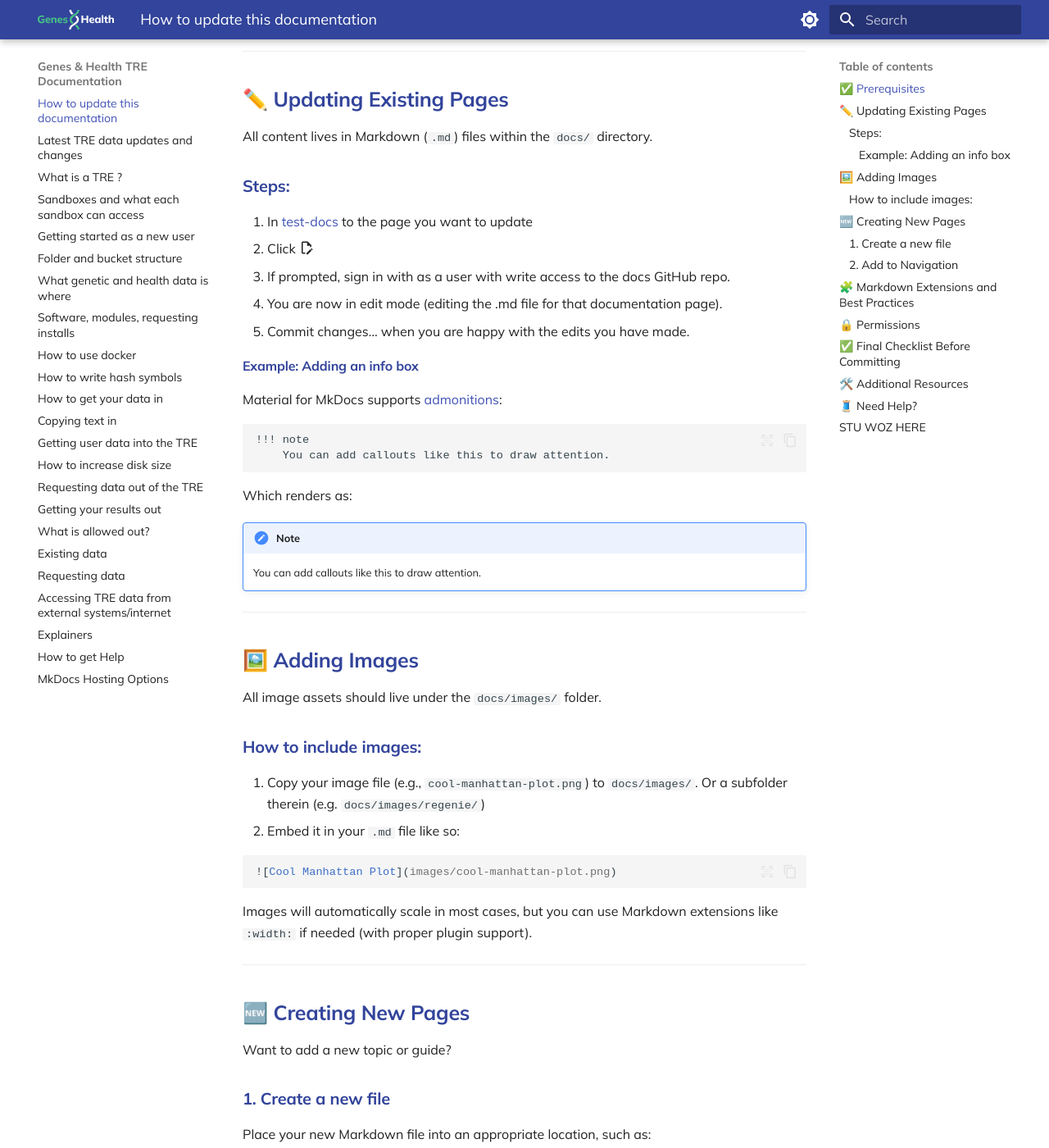
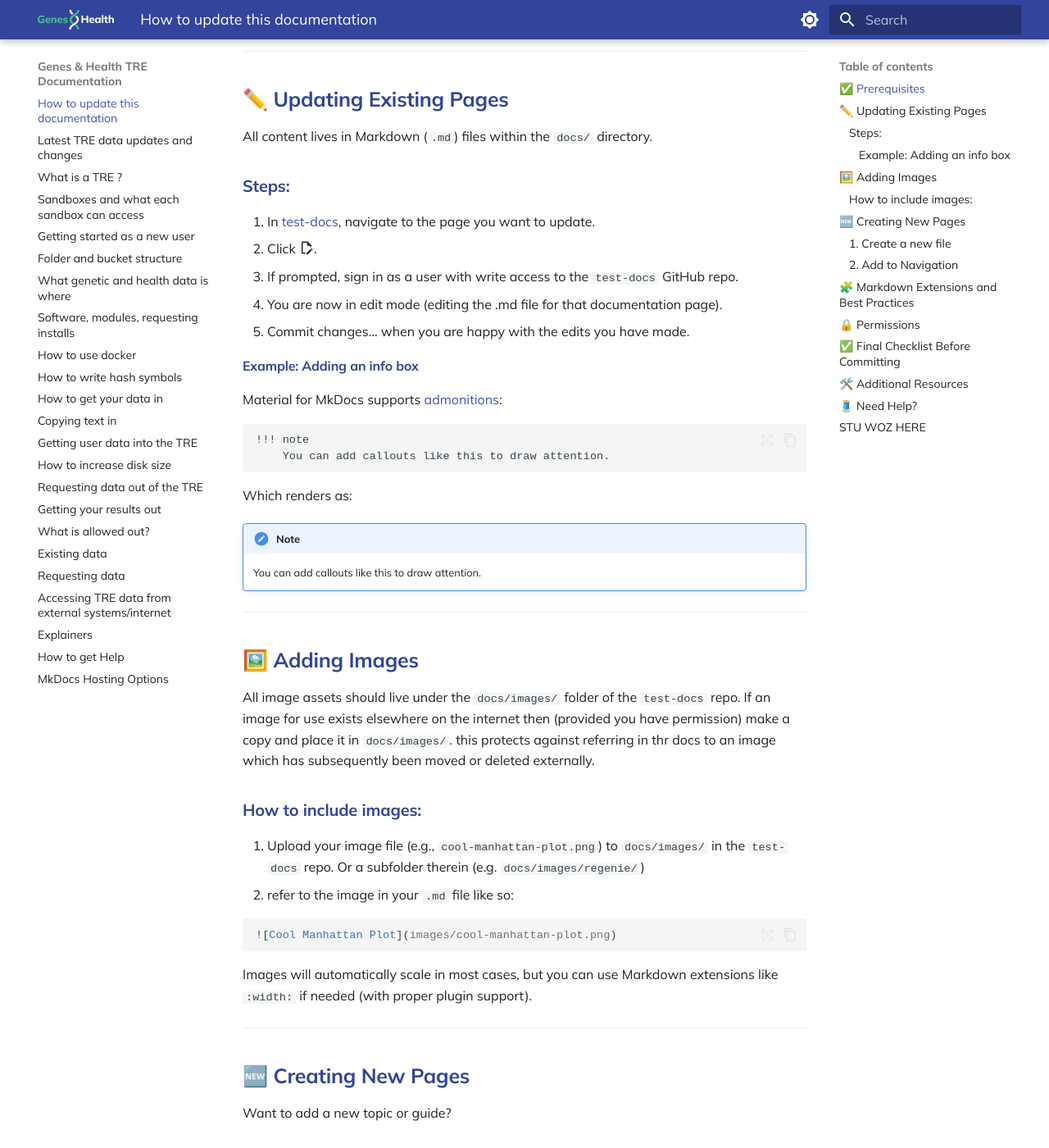
Before and after one commit to genes-and-health/TRE-documentation-v3, an MkDocs documentation site: the page built from docs/how-to-update-this-documentation.md, in a window 1280 px wide and 1400 px high, scrolled down 739 px. Shown: the whole window at 82% size. Built offline with MkDocs 1.6.1 and Material for MkDocs 9.7.7, drawn with Linux system fonts in a browser that asks for light colours; comment, search, counter and statistics services are not loaded.

Commit message:
Update how-to-update-this-documentation.md
Add amendments to image reference instruction

````diff
--- a/docs/how-to-update-this-documentation.md
+++ b/docs/how-to-update-this-documentation.md
@@ -26,9 +26,9 @@ All content lives in Markdown (`.md`) files within the `docs/` directory.
 
 ### Steps:
 
-1. In [test-docs](https://genes-and-health.github.io/test-docs) to the page you want to update
-2. Click :material-file-edit-outline:{.md-typeset}
-3. If prompted, sign in with as a user with write access to the docs GitHub repo.
+1. In [test-docs](https://genes-and-health.github.io/test-docs), navigate to the page you want to update.
+2. Click :material-file-edit-outline:{.md-typeset}.
+3. If prompted, sign in as a user with write access to the `test-docs` GitHub repo.
 4. You are now in edit mode (editing the .md file for that documentation page).
 5. Commit changes… when you are happy with the edits you have made.
 
@@ -58,12 +58,12 @@ Which renders as:
 
 ## 🖼️ Adding Images
 
-All image assets should live under the `docs/images/` folder.
+All image assets should live under the `docs/images/` folder of the `test-docs` repo. If an image for use exists elsewhere on the internet then (provided you have permission) make a copy and place it in `docs/images/`. this protects against referring in thr docs to an image which has subsequently been moved or deleted externally.
 
 ### How to include images:
 
-1. Copy your image file (e.g., `cool-manhattan-plot.png`) to `docs/images/`. Or a subfolder therein (e.g. `docs/images/regenie/`)
-2. Embed it in your `.md` file like so:
+1. Upload your image file (e.g., `cool-manhattan-plot.png`) to `docs/images/` in the `test-docs` repo. Or a subfolder therein (e.g. `docs/images/regenie/`)
+2. refer to the image in your `.md` file like so:
 
    ```markdown
    ![Cool Manhattan Plot](images/cool-manhattan-plot.png)
````
